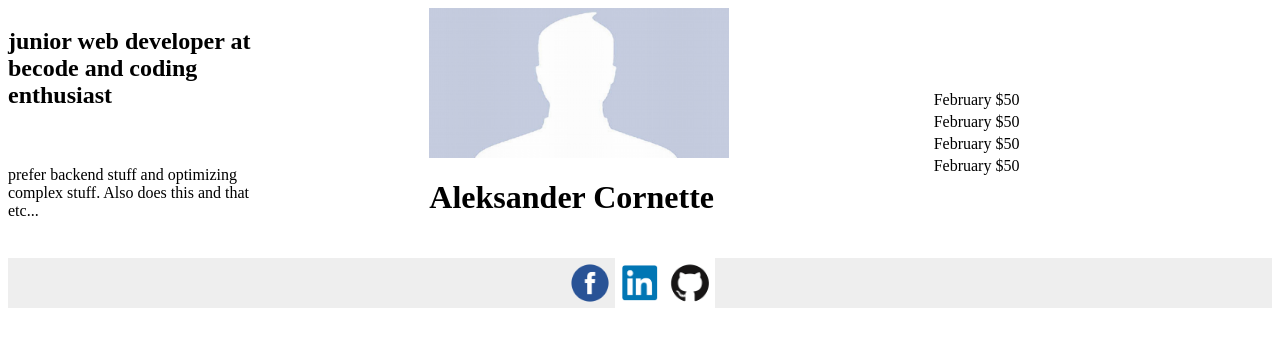
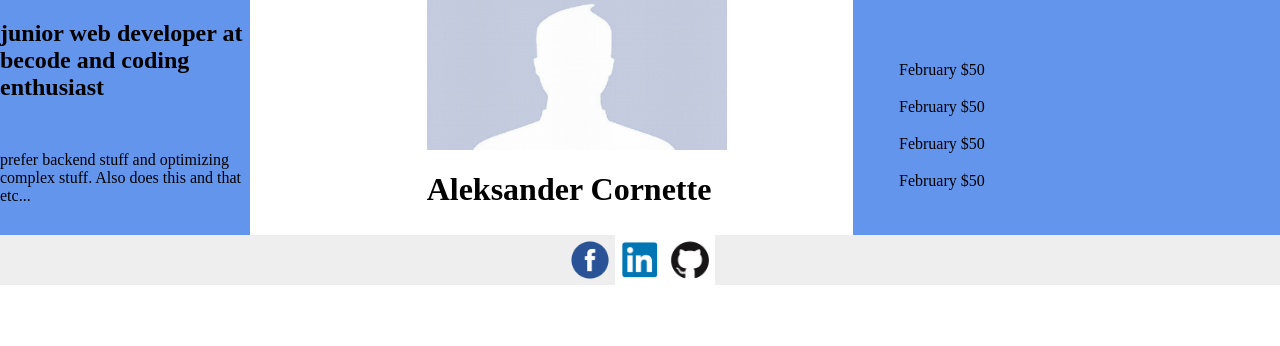
Before and after one commit to 1A1eks/V-Card, a plain HTML site: page V-Card.html in a window 1280 px wide. Drawn offline with Linux system fonts and the light colour scheme.

Commit message:
tabling and colors;

```diff
--- a/V-Card.html
+++ b/V-Card.html
@@ -32,12 +32,12 @@
 
 
         <div class="tab">
-            <table>
-                <tr>
+            <table class="tab1">
+                <tr >
                     <td>February</td>
                     <td>$50</td>
                 </tr>
-                <tr>
+                <tr >
                     <td>February</td>
                     <td>$50</td>
                 </tr>
--- a/style.css
+++ b/style.css
@@ -1,8 +1,11 @@
-
+body {
+    margin:0;
+}
 
 #page {
     display:grid;
     grid-template-columns: 1fr 1fr 1fr;
+
 
 }
 
@@ -12,8 +15,32 @@
     display: flex;
     flex-wrap: wrap;
     max-width: 250px;
+    grid-column-gap: 10px;
+    background: #6495ED;
 
 }
+
+tr:hover {
+    background:  	#8A2BE2;
+}
+
+.tab {
+     background: #6495ED;
+
+}
+
+.tab1{
+    margin:10%;
+    background: #6495ED;
+    justify-content: center;
+    text-align: center;
+}
+
+td {
+    height: 35px;
+    vertical-align: bottom;
+}
+
 
 #footer {
     background: #eee;
@@ -21,6 +48,7 @@
     flex-wrap:wrap;
     justify-content: center;
 }
+
 
 #fb{
 
@@ -33,13 +61,3 @@
 #gth {
 
 }
-
-.tab {
-    padding: 15px;
-    text-align: left;
-    border-spacing: 40px;
-    padding: 40px;
-    margin: 40px;
-    border-color: white;
-
-}
```
